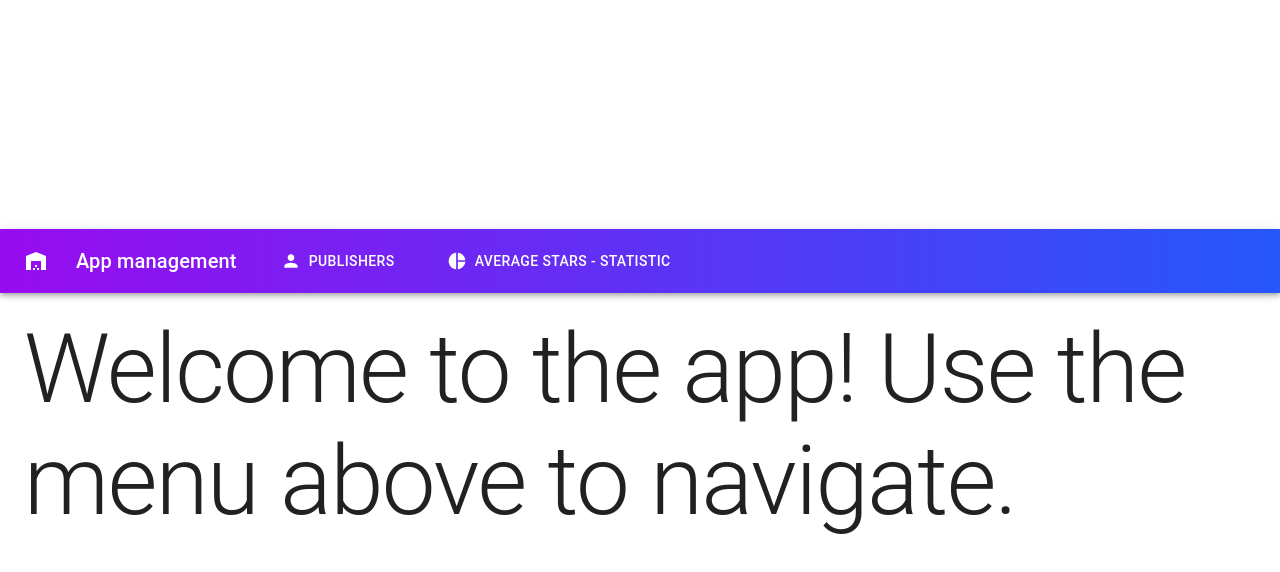
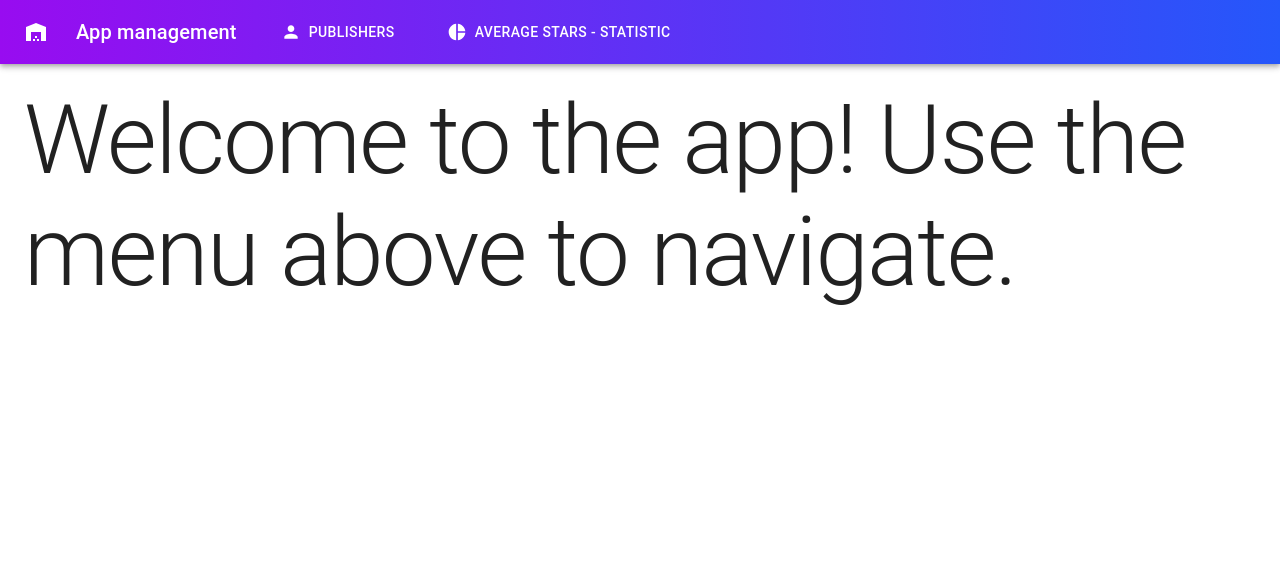
Before and after one commit to UBB-SDI-23/lab-5x-911-Abrudan-Rebeca, a React (Vite) app in the folder Books/lab1-frontend/: page / in a window 1280 px wide. Shown: the top 572 px of the page. Built offline with nearby package versions, Linux system fonts and the light colour scheme.

Commit message:
Update index.css

```diff
--- a/Books/lab1-frontend/src/index.css
+++ b/Books/lab1-frontend/src/index.css
@@ -25,10 +25,11 @@
 
 body {
   margin: 0;
-  display: flex;
-  place-items: center;
-  min-width: 320px;
-  min-height: 100vh;
+  font-family: -apple-system, BlinkMacSystemFont, 'Segoe UI', 'Roboto', 'Oxygen',
+    'Ubuntu', 'Cantarell', 'Fira Sans', 'Droid Sans', 'Helvetica Neue',
+    sans-serif;
+  -webkit-font-smoothing: antialiased;
+  -moz-osx-font-smoothing: grayscale;
 }
 
 h1 {
```
